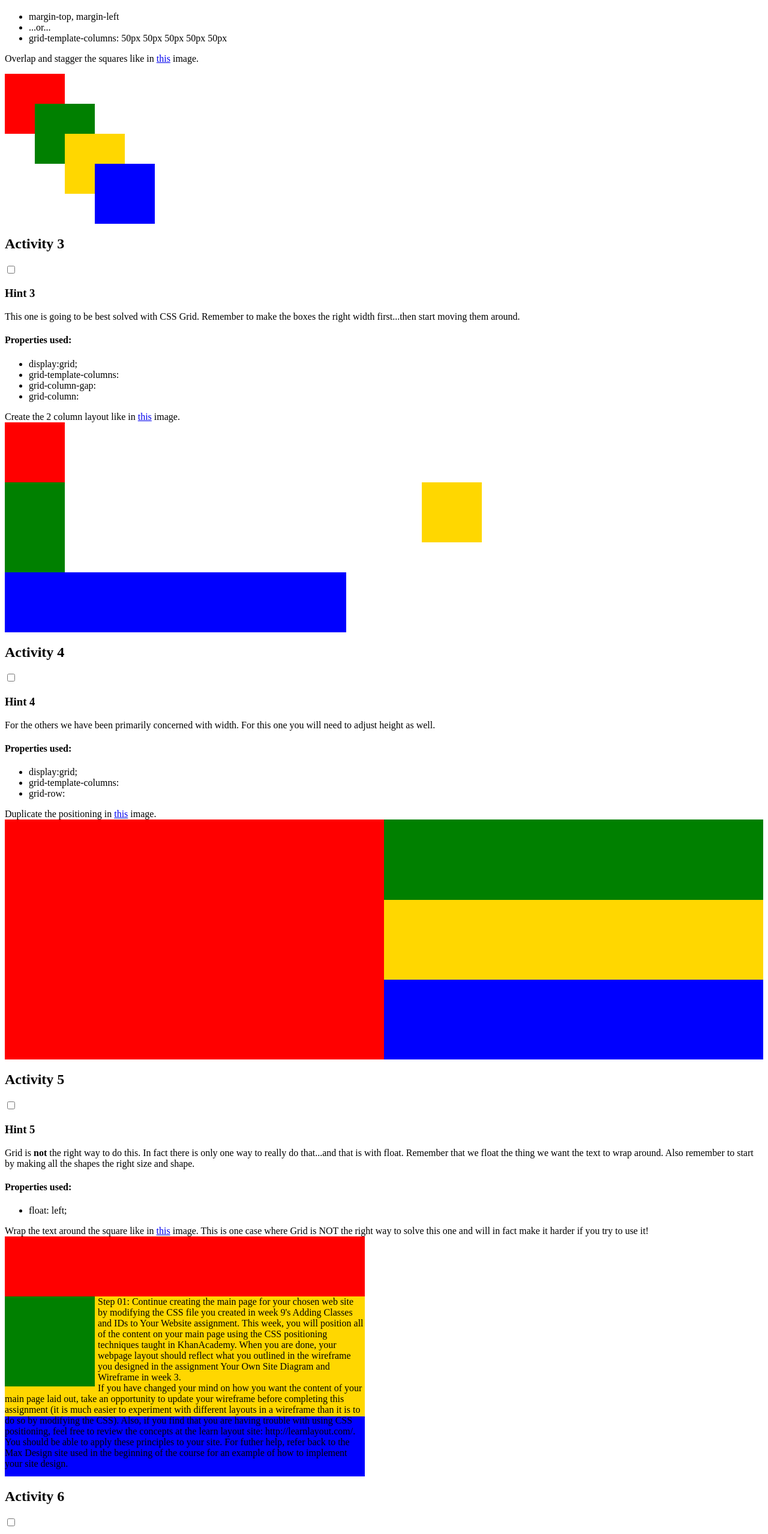
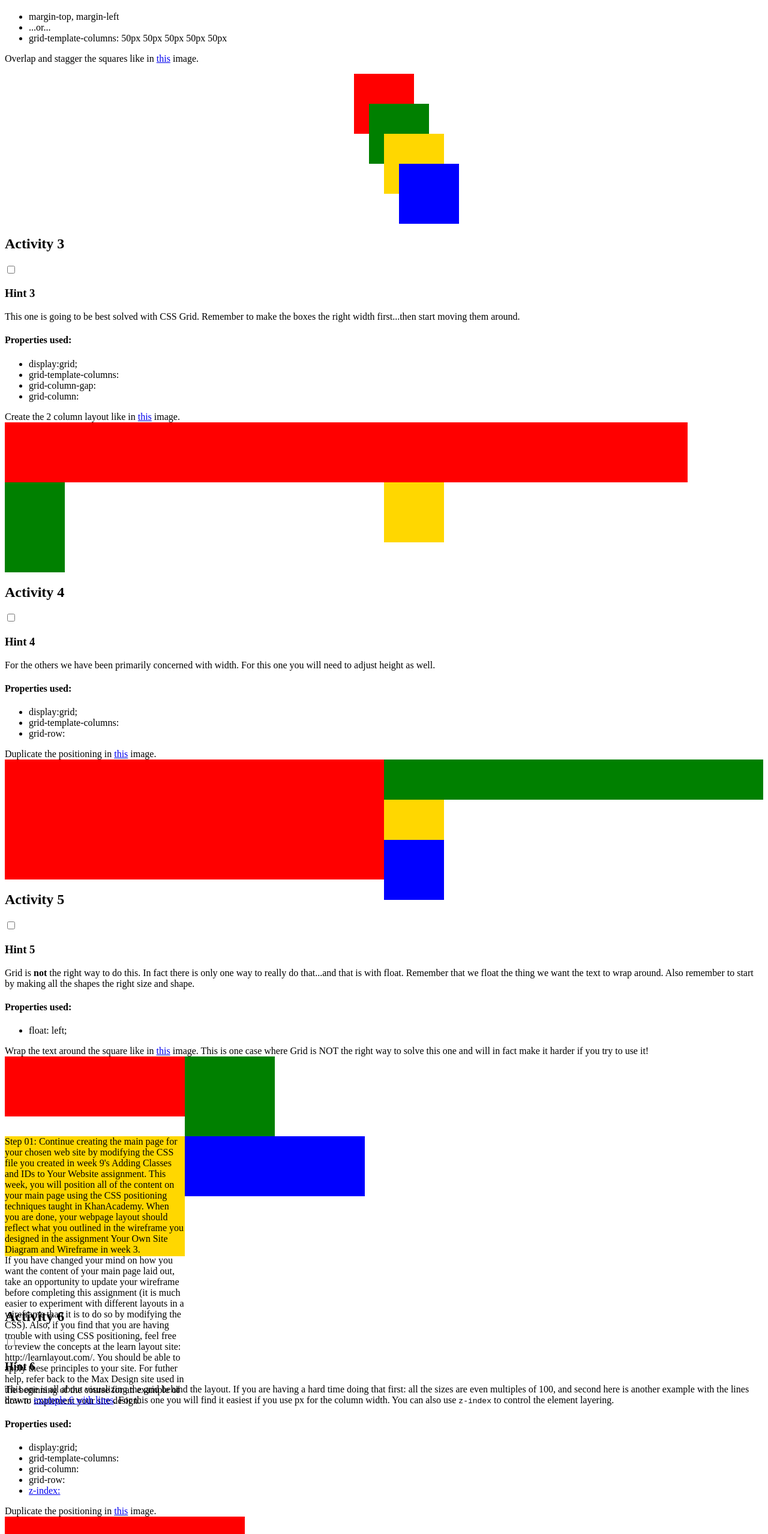
Before and after one commit to luyinga/wdd130old, a plain HTML site: page w06-positioning.html in a window 1280 px wide. Shown: the part 1183-3740 px from the top of the page at 60% size. Drawn offline with Linux system fonts and the light colour scheme; files that its build step writes are made by us from their sources.

Commit message:
changes made to css

```diff
--- a/stylesw06positioning/positionstyles.css
+++ b/stylesw06positioning/positionstyles.css
@@ -30,7 +30,9 @@
     }
      /* Activity 2 styles */
 .content2 {
-        /* This is the parent of the activity 2 boxes. */
+    display: grid;
+    grid-template-columns: 1fr;
+    justify-items: center;
     }
     .red2 {
     width: 100px;
@@ -62,7 +64,7 @@
     grid-column-gap: 10%;
     }
     .red3 {
-    width: 100px;
+    width: 100%;
     height: 100px;
     grid-column: 1/3;
     background-color: red;
@@ -70,16 +72,19 @@
     .green3 {
     width: 100px;
     height: 150px;
+    grid-column: 1/2;
     background-color: green;
      }
     .yellow3 {
     width: 100px;
     height: 100px;
+    grid-column: 2/3;
     background-color: gold;
      }
     .blue3 {
     width: 100%;
     height: 100px;
+    grid-column: 3/4;
     background-color: blue;
      }
      /* Activity 4 styles */
@@ -88,13 +93,12 @@
     grid-template-columns: 1fr 1fr;
     grid-template-rows: 33.3% 33.3% 33.3%;
     grid-gap: 0;
-        height: 400px;
     }
     .red4 {
     width: 100%;
-    height: 400px;
+    height: 100%;
     grid-column: 1/2;
-    grid-row: 1/3;
+    grid-row: 1/4;
     background-color: red;
      }
     .green4 {
@@ -105,23 +109,26 @@
     background-color: green;
     }
     .yellow4 {
-    width: 100%;
-    height: 100%;
+    width: 100px;
+    height: 100px;
     grid-column: 2/3;
     grid-row: 2/3;
     background-color: gold;
      }
     .blue4 {
-    width: 100%;
-    height: 100%;
+    width: 100px;
+    height: 100px;
     grid-column: 2/3;
     grid-row: 3/4;
     background-color: blue;
      }
      /* Activity 5 styles */
 .content5 {
+    display: grid;
+    grid-template-columns: 1fr 1fr;
+    grid-template-rows: 33.3% 33.3% 33.3%;
+    grid-gap: 0;
     max-width: 600px;
-
     height: 400px;
     }
     .red5 {
@@ -159,7 +166,7 @@
     .red6 {
     width: 400px;
     height: 200px;
-    grid-column: 1/4;
+    grid-column: 1/5;
     grid-row: 1/2;
     z-index: 1;
     background-color: red;
@@ -176,15 +183,15 @@
     width: 200px;
     height: 400px;
     grid-column: 5/7;
-    grid-row: 3/6;
+    grid-row: 3/7;
     z-index: 4;
     background-color: gold;
     }
     .blue6 {
     width: 400px;
     height: 400px;
-    grid-column: 2/5;
-    grid-row: 2/4;
+    grid-column: 2/6;
+    grid-row: 2/6;
     z-index: 2;
     background-color: blue;
     }
```
Lines whose indentation alone changed are shown as unchanged.
